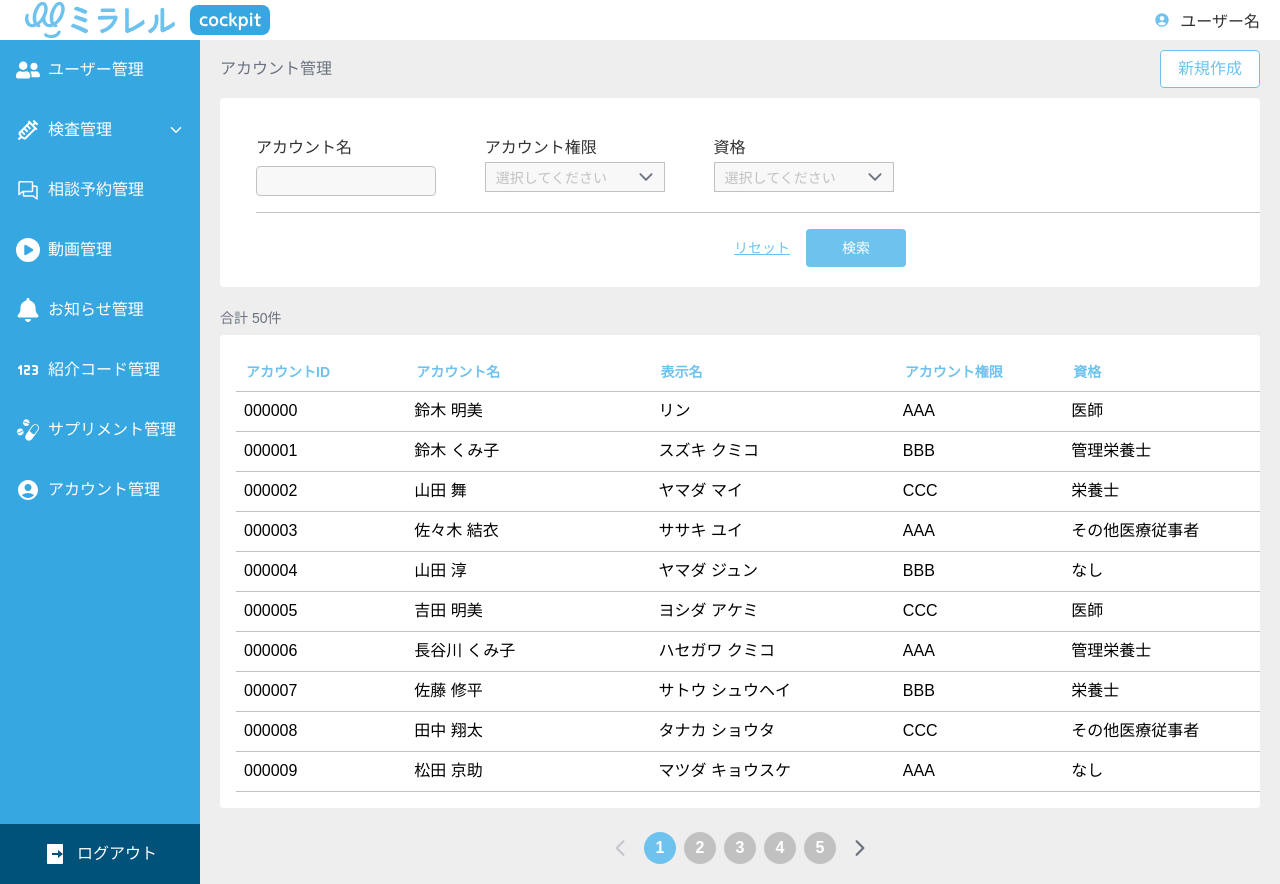
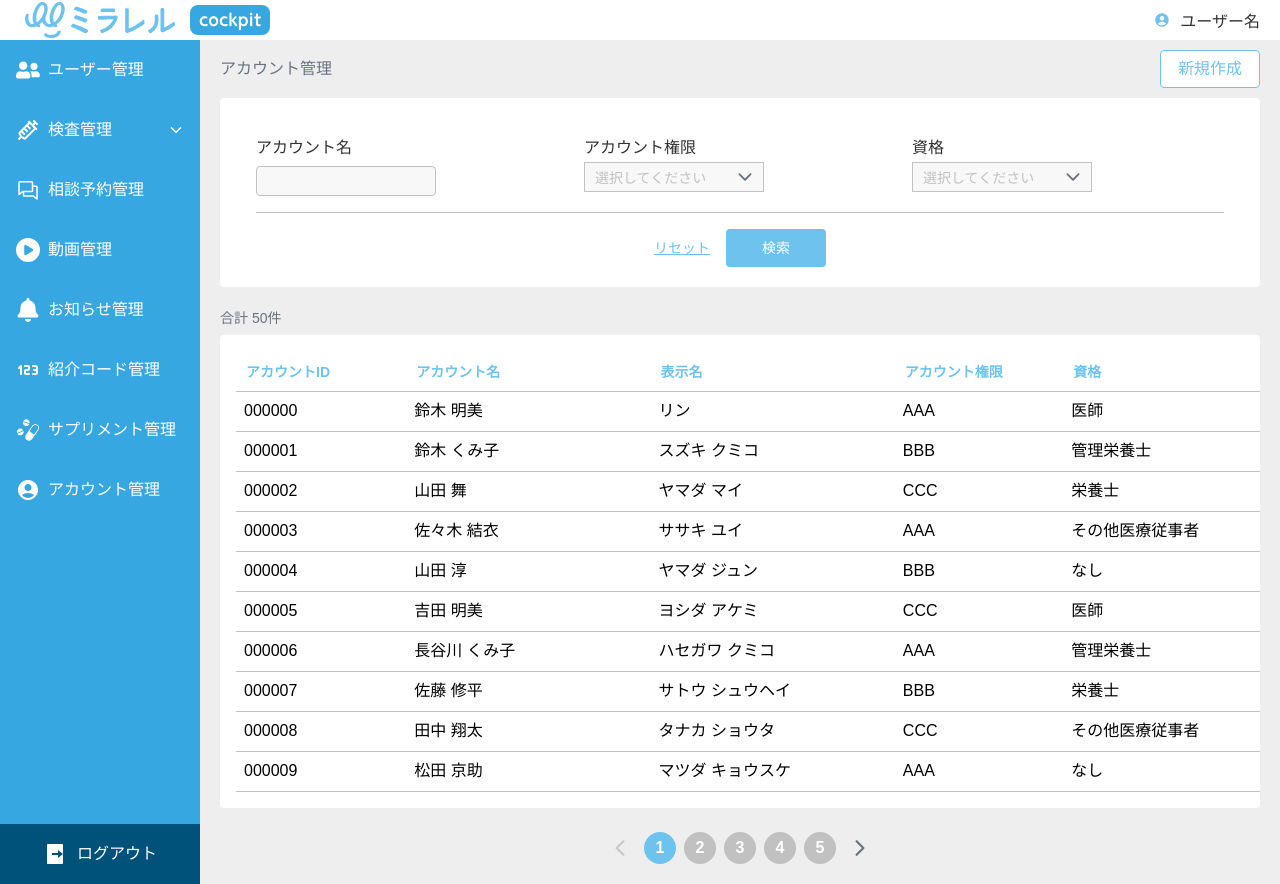
Before and after one commit to ymtakt/nextjs_sample, a Next.js app: page /account-management in a window 1280 px wide. Built offline with nearby package versions, Linux system fonts and the light colour scheme.

Commit message:
fix:各ページの検索ファームサイズ調整

```diff
--- a/src/features/account-management/components/AccountSearch.tsx
+++ b/src/features/account-management/components/AccountSearch.tsx
@@ -66,8 +66,8 @@ export default function AccountSearchForm({ onSearch, onReset }: Props) {
 
   return (
     <div className="p-5 overflow-x-scroll bg-cp-white text-sm rounded">
-      <div className="w-full min-w-[1160px]  ">
-        <div className="p-4 grid grid-cols-5 gap-4">
+      <div className="w-full min-w-[800px]  ">
+        <div className="p-4 grid grid-cols-3 gap-4">
           <div>
             <TextBox
               label="アカウント名"
--- a/src/features/referral-code-management/components/ReferralCodeSearch.tsx
+++ b/src/features/referral-code-management/components/ReferralCodeSearch.tsx
@@ -59,8 +59,8 @@ export default function ReferralCodeSearchForm({ onSearch, onReset }: Props) {
   return (
     <div className="px-5 pb-5">
       <div className="p-5 overflow-x-scroll bg-cp-white text-sm rounded">
-        <div className="w-full min-w-[1160px] rounded ">
-          <div className="p-4 grid grid-cols-5 gap-4">
+        <div className="w-full min-w-[800px] rounded ">
+          <div className="p-4 grid grid-cols-3 gap-4">
             <div>
               <TextBox
                 label="紹介コード"
--- a/src/features/supplement-management/components/SupplementSearch.tsx
+++ b/src/features/supplement-management/components/SupplementSearch.tsx
@@ -58,8 +58,8 @@ export default function SupplementSearchForm({ onSearch, onReset }: Props) {
   return (
     <div className="px-5 pb-5">
       <div className="p-5 overflow-x-scroll bg-cp-white text-sm rounded">
-        <div className="w-full min-w-[1160px] ">
-          <div className="p-4 grid grid-cols-5 gap-4">
+        <div className="w-full min-w-[600px] ">
+          <div className="p-4 grid grid-cols-2 gap-4">
             <div>
               <TextBox
                 label="サプリメント名"
--- a/src/features/video-management/components/VideoKeyword.tsx
+++ b/src/features/video-management/components/VideoKeyword.tsx
@@ -15,7 +15,7 @@ export default function VideoAddKeyword() {
   return (
     <div className="px-5 pb-5">
       <div className="p-5 overflow-x-scroll bg-cp-white text-sm rounded">
-        <div className="w-full min-w-[1160px]">
+        <div className="w-full min-w-[600px]">
           <div className="flex items-end gap-4">
             <div className="pb-1">
               <TextBox
```
